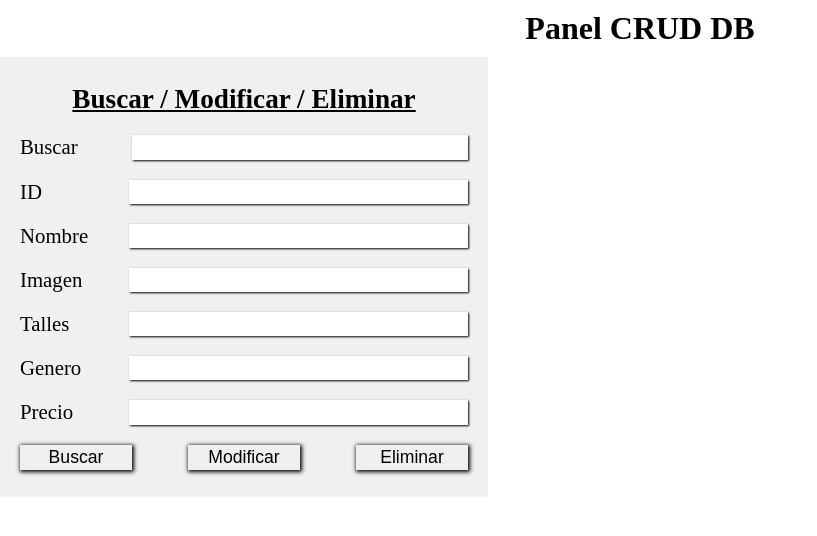
After one commit to j-gabriel-ortiz/CodoACodo-C24261-G13-Back, a Flask app: page /modificacion-db in a window 1280 px wide. The commit adds this page. Shown: the top 536 px of the page, without its empty margins (0-817 px from the left). Run offline with Flask 3, Linux system fonts and the light colour scheme.

Commit message:
Se agrega un template con su css, se prueban diferentes funcionalidades

```diff
--- a/base_db/datos.py
+++ b/base_db/datos.py
@@ -7,7 +7,7 @@ def obtener_datos():
         except Exception as e:
             con = conexion
             cursor = con.cursor(dictionary=True)
-        consulta = "SELECT detalles_ropa.id_ropa AS id, detalles_ropa.nombre_ropa, detalles_ropa.img_ropa, detalles_ropa.precio_ropa, GROUP_CONCAT(talles_ropa.talle_ropa) AS talles FROM detalles_ropa INNER JOIN detalles_talles ON detalles_ropa.id_ropa = detalles_talles.id_ropa INNER JOIN talles_ropa ON detalles_talles.id_talles = talles_ropa.id_talles GROUP BY detalles_ropa.id_ropa;"
+        consulta = "SELECT detalles_ropa.id_ropa AS id, detalles_ropa.nombre_ropa AS prenda, detalles_ropa.img_ropa AS img, detalles_ropa.precio_ropa AS precio, GROUP_CONCAT(talles_ropa.talle_ropa) AS talles, tipo_ropa.ropa_para AS genero FROM detalles_ropa INNER JOIN detalles_talles ON detalles_ropa.id_ropa = detalles_talles.id_ropa INNER JOIN talles_ropa ON detalles_talles.id_talles = talles_ropa.id_talles INNER JOIN detalles_tipo ON detalles_ropa.id_ropa = detalles_tipo.id_ropa INNER JOIN tipo_ropa ON detalles_tipo.id_tipo = tipo_ropa.id_tipo GROUP BY detalles_ropa.id_ropa;"
         cursor.execute(consulta)
         datos = cursor.fetchall()
         con.close()
--- a/componentes/Prenda.py
+++ b/componentes/Prenda.py
@@ -5,6 +5,7 @@ class Prenda(CRUD):
     #Atributos de clase
     tabla = 'detalles_ropa'
     campos = (
+        'id_ropa',
         'img_ropa',
         'nombre_ropa',
         'precio_ropa'
--- a/componentes/vistas_web.py
+++ b/componentes/vistas_web.py
@@ -1,15 +1,15 @@
-from flask import render_template
+from flask import render_template, request
 import requests
 from main import app
-from componentes.Prenda import Prenda
-from componentes.Talle import Talle
-from componentes.Genero import Genero
 
 @app.route('/')
 def inicio():
     api_url = 'http://127.0.0.1:5000/api/datos'
     respuesta = requests.get(api_url)
-    datos_ropa = Prenda.obtener()
-    datos_talles = Talle.obtener()
-    datos_genero = Genero.obtener()
-    return render_template('./index.html', datos=respuesta.json())
+    datos = respuesta.json()
+    return render_template('./index.html', datos=datos)
+
+@app.route('/modificacion-db')
+def modificacion_db():
+
+    return render_template('./modificacion-db.html')
--- /dev/null
+++ b/static/modificacion-db.css
@@ -0,0 +1,64 @@
+* {
+    padding: 0;
+    margin: 0;
+    font-size: 16px;
+}
+
+header {
+    text-align: center;
+    padding: 10px 0;
+}
+
+h1 {
+    font-size: 2rem;
+}
+
+/* Diseño de inputs para buscar/mostrar */
+
+.campos {
+    display: flex;
+    flex-direction: column;
+    text-align: center;
+    justify-content: center;
+    width: 35%;
+    height: 400px;
+    padding: 20px;
+    gap: 20px;
+    background-color: #f0f0f0;
+}
+
+.campos p {
+    font-size: 1.7rem;
+    font-weight: bolder;
+    text-decoration: underline;
+}
+
+.campos label {
+    font-size: 1.3rem;
+    display: flex;
+    justify-content: space-between;
+}
+
+.campos label input {
+    width: 75%;
+    font-size: 1.1rem;
+    padding: 0.1rem;
+    position: relative;
+    float: right;
+    border: none;
+    box-shadow: 1px 1px 2px black;
+}
+
+/* Diseño de botones para CRUD */
+.btn_crud {
+    display: flex;
+    justify-content: space-between;
+}
+
+.btn_crud button {
+    width: 25%;
+    font-size: 1.1rem;
+    border: none;
+    box-shadow: 1px 1px 4px 1px black;
+    padding: 2px 0px;
+}
--- /dev/null
+++ b/templates/modificacion-db.html
@@ -0,0 +1,31 @@
+<!DOCTYPE html>
+<html lang="en">
+<head>
+    <meta charset="UTF-8">
+    <meta name="viewport" content="width=device-width, initial-scale=1.0">
+    <link rel="stylesheet" href="{{ url_for('static', filename='./modificacion-db.css') }}">
+    <title>Modificaciones DB</title>
+</head>
+<body>
+    <header>
+        <h1>Panel CRUD DB</h1>
+    </header>
+    <main>
+        <section class="campos">
+            <p>Buscar / Modificar / Eliminar</p>
+            <label>Buscar <input type="search" id="buscar" name="buscar"></label>
+            <label>ID <input type="number" id="id_db" name="id_db" readonly></label>
+            <label>Nombre <input type="text" id="nombre_db" name="nombre_db"></label>
+            <label>Imagen <input type="text" id="img_db" name="img_db"></label>
+            <label>Talles <input type="text" id="talles_db" name="talles_db"></label>
+            <label>Genero <input type="text" id="genero_db" name="genero_db"></label>
+            <label>Precio <input type="number" id="precio_db" name="precio_db"></label>
+            <div class="btn_crud">
+                <button>Buscar</button>
+                <button>Modificar</button>
+                <button>Eliminar</button>
+            </div>
+        </section>
+    </main>
+</body>
+</html>
```
Also changed, not shown: componentes/vistas_api.py (+16 -0 lines), static/index.css (+47 -9 lines), templates/index.html (+23 -9 lines).
